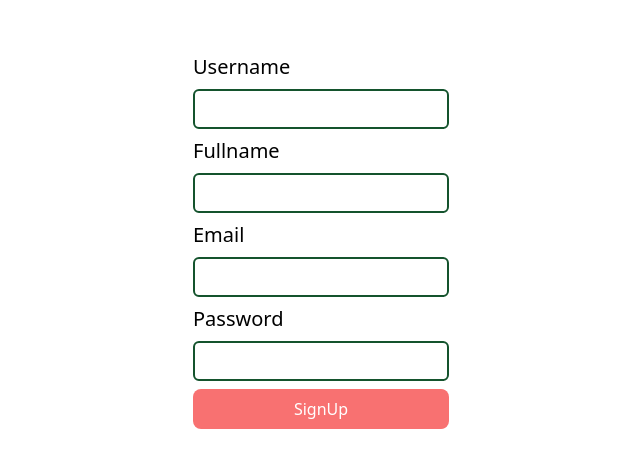
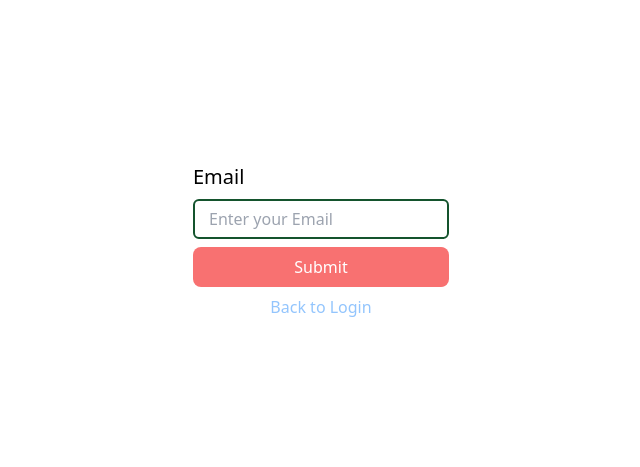
Before and after one commit to milanreji/planhub-FE, a React (Vite) app: page /forgot-password in a window 1280 px wide. Shown: the part 159-626 px from the top of the page, without its empty margins (319-959 px from the left). Built offline with nearby package versions, Linux system fonts and the light colour scheme.

Commit message:
landing page style changes

```diff
--- a/package.json
+++ b/package.json
@@ -12,7 +12,8 @@
   "dependencies": {
     "react": "^18.2.0",
     "react-dom": "^18.2.0",
-    "react-hook-form": "^7.51.4"
+    "react-hook-form": "^7.51.4",
+    "react-router-dom": "^6.23.0"
   },
   "devDependencies": {
     "@types/react": "^18.2.66",
--- a/src/App.jsx
+++ b/src/App.jsx
@@ -1,12 +1,64 @@
+import { createBrowserRouter, RouterProvider } from "react-router-dom";
+import LandingPage from "./pages/LandingPage";
+import SignUp from "./pages/auth/SignUp";
 import Login from "./pages/auth/Login";
-import SignUp from "./pages/auth/SignUp";
+import HomeLayout from "./pages/HomeLayout";
+import ForgotPassword from "./pages/auth/ForgotPassword";
+
+const router = createBrowserRouter([
+  {
+    path: "/",
+    element: <HomeLayout />,
+    errorElement: <Error />,
+    children: [
+      {
+        index: true,
+        element: <LandingPage />,
+      },
+      {
+        path: "signup",
+        element: <SignUp />,
+      },
+      {
+        path: "login",
+        element: <Login />,
+      },
+      {
+        path: "forgot-password",
+        element: <ForgotPassword />,
+      },
+      // {
+      //   path: "dashboard",
+      //   element: <DashboardLayout />,
+      //   children: [
+      //     {
+      //       index: true,
+      //       element: <AddJob />,
+      //     },
+      //     {
+      //       path: "stats",
+      //       element: <Stats />,
+      //     },
+      //     {
+      //       path: "all-job",
+      //       element: <AllJob />,
+      //     },
+      //     {
+      //       path: "profile",
+      //       element: <Profile />,
+      //     },
+      //     {
+      //       path: "admin",
+      //       element: <Admin />,
+      //     },
+      //   ],
+      // },
+    ],
+  },
+]);
 
 function App() {
-  return (
-    <>
-      <SignUp />
-    </>
-  );
+  return <RouterProvider router={router} />;
 }
 
 export default App;
--- a/src/components/TextField.jsx
+++ b/src/components/TextField.jsx
@@ -1,6 +1,13 @@
 import React from "react";
 
-const TextField = ({ label, type, name, register, validation }) => {
+const TextField = ({
+  label,
+  type,
+  name,
+  register,
+  validation,
+  placeholder,
+}) => {
   return (
     <>
       <label className="text-xl">{label}</label>
@@ -10,6 +17,7 @@ const TextField = ({ label, type, name, register, validation }) => {
         name={name}
         type={type}
         {...register(name, validation)}
+        placeholder={placeholder}
       />
     </>
   );
--- /dev/null
+++ b/src/pages/Dashboard.jsx
@@ -0,0 +1,7 @@
+import React from "react";
+
+const Dashboard = () => {
+  return <div>Dashboard</div>;
+};
+
+export default Dashboard;
--- /dev/null
+++ b/src/pages/HomeLayout.jsx
@@ -0,0 +1,12 @@
+import React from "react";
+import { Outlet } from "react-router-dom";
+
+const HomeLayout = () => {
+  return (
+    <div className="h-full w-full flex flex-col items-center justify-center ">
+      <Outlet />
+    </div>
+  );
+};
+
+export default HomeLayout;
--- /dev/null
+++ b/src/pages/LandingPage.jsx
@@ -0,0 +1,64 @@
+import React from "react";
+import { Link } from "react-router-dom";
+
+//https://wallpapers.com/images/hd/white-color-curved-lines-nposrbfoxgtt30hw.jpg
+//https://png.pngtree.com/background/20210716/original/pngtree-white-abstract-vector-web-background-design-picture-image_1354906.jpg
+
+const LandingPage = () => {
+  return (
+    <div className="bg-[url('https://png.pngtree.com/background/20210716/original/pngtree-white-abstract-vector-web-background-design-picture-image_1354906.jpg')] w-full h-full flex flex-col">
+      <div className="grid grid-cols-4 gap-4 space-y-6 bg-white border-b-2 border-red-600">
+        <div className="flex flex-row col-span-2">
+          <img
+            className="h-20 w-20"
+            src="https://img.freepik.com/free-vector/bird-colorful-gradient-design-vector_343694-2506.jpg?size=338&ext=jpg&ga=GA1.1.553209589.1715212800&semt=ais_user"
+          />
+          <div className="flex items-center text-2xl font-bold text-red-600">
+            PlanHub
+          </div>
+        </div>
+        <div className="col-span-2 flex justify-around">
+          <button className="hover:bg-slate-200 text-red-600 rounded-lg w-24 h-8">
+            Pricing
+          </button>
+          <button className="hover:bg-slate-200 text-red-600 rounded-lg w-24 h-8">
+            Blog
+          </button>
+          <button className="hover:bg-slate-200 text-red-600 rounded-lg w-24 h-8">
+            {" "}
+            About
+          </button>
+          <Link
+            to={"/signup"}
+            className="flex flex-col items-center justify-center hover:bg-red-600 hover:text-white bg-white border border-red-600 text-red-600 rounded-lg w-32 h-8"
+          >
+            Get Started
+          </Link>
+          <Link
+            to={"/login"}
+            className="flex items-center justify-center hover:bg-yellow-300 bg-yellow-500 rounded-lg w-44 h-8"
+          >
+            Login
+          </Link>
+        </div>
+      </div>
+      <div className="flex flex-col items-center justify-center pt-32">
+        <div className="font-bold text-[45px] self-start">Welcome</div>
+        <div className="text-[30px] font-thin pl-2">
+          Effortlessly organize tasks, streamline workflows, and boost
+          productivity with our intuitive Kanban board. Visualize your work in
+          progress, collaborate seamlessly, and stay on top of deadlines—all in
+          one place
+        </div>
+        <Link
+          to={"/signup"}
+          className="flex flex-col items-center justify-center hover:bg-red-400 bg-red-600 rounded-3xl w-56 h-10 text-white"
+        >
+          Get Started
+        </Link>
+      </div>
+    </div>
+  );
+};
+
+export default LandingPage;
--- /dev/null
+++ b/src/pages/auth/ForgotPassword.jsx
@@ -0,0 +1,40 @@
+import React from "react";
+import TextField from "../../components/TextField";
+import { Link } from "react-router-dom";
+import { useForm } from "react-hook-form";
+import { validation } from "./const";
+import Button from "../../components/Button";
+import Login from "./Login";
+
+function ForgotPassword() {
+  const { register, handleSubmit } = useForm();
+  const handleRegistration = (data) => console.log(data);
+
+  return (
+    <div
+      className="h-full flex flex-col items-center justify-center gap-10"
+      onSubmit={handleSubmit(handleRegistration)}
+    >
+      <form className="flex flex-col justify-start gap-2">
+        <TextField
+          validation={validation.email}
+          label="Email"
+          name="email"
+          type="email"
+          register={register}
+          placeholder="Enter your Email"
+        />
+
+        <Button label="Submit" />
+        <Link
+          to={"/login"}
+          className="text-blue-300 flex flex-col items-center justify-center"
+        >
+          Back to Login
+        </Link>
+      </form>
+    </div>
+  );
+}
+
+export default ForgotPassword;
--- a/src/pages/auth/Login.jsx
+++ b/src/pages/auth/Login.jsx
@@ -2,15 +2,22 @@ import React from "react";
 import { useForm } from "react-hook-form";
 import TextField from "../../components/TextField";
 import { validation } from "./const";
+import Button from "../../components/Button";
+import { Link } from "react-router-dom";
 
 const Login = () => {
   const { register, handleSubmit } = useForm();
   const handleRegistration = (data) => console.log(data);
+
   return (
-    <form
-      className="h-full flex flex-col items-center justify-center gap-10"
-      onSubmit={handleSubmit(handleRegistration)}
-    >
+    <div className="flex flex-row w-full h-full">
+      <div className="flex items-center justify-center">
+        <img
+          className=""
+          src="https://img.freepik.com/free-vector/hand-drawn-business-planning-with-task-list_23-2149164275.jpg"
+        />
+      </div>
+      <form onSubmit={handleSubmit(handleRegistration)}>
         <div className="flex flex-col justify-start gap-2">
           <TextField
             validation={validation.email}
@@ -18,6 +25,7 @@ const Login = () => {
             name="email"
             type="email"
             register={register}
+            placeholder="Enter your Email"
           />
           <TextField
             validation={validation.password}
@@ -25,10 +33,24 @@ const Login = () => {
             name="password"
             type="password"
             register={register}
+            placeholder="Enter your Password"
           />
+          <Link
+            className="flex flex-col items-end text-sm font-bold text-blue-500"
+            to={"/forgot-password"}
+          >
+            Forgot Password{" "}
+          </Link>
           <Button label="Login" />
+          <div className="flex flex-row items-center justify-center">
+            Don't have an account?
+            <Link className="font-bold text-blue-500 ml-1" to={"/signup"}>
+              SignUp
+            </Link>
+          </div>
         </div>
       </form>
+    </div>
   );
 };
 
--- a/src/pages/auth/SignUp.jsx
+++ b/src/pages/auth/SignUp.jsx
@@ -3,6 +3,7 @@ import { useForm } from "react-hook-form";
 import TextField from "../../components/TextField";
 import { validation } from "./const";
 import Button from "../../components/Button";
+import { Link } from "react-router-dom";
 
 const SignUp = () => {
   const { register, handleSubmit } = useForm();
@@ -20,6 +21,7 @@ const SignUp = () => {
           name="name"
           type="text"
           register={register}
+          placeholder="Enter your Username"
         />
         <TextField
           validation={validation.name}
@@ -27,6 +29,7 @@ const SignUp = () => {
           name="name"
           type="text"
           register={register}
+          placeholder="Enter your FullName"
         />
         <TextField
           validation={validation.email}
@@ -34,6 +37,7 @@ const SignUp = () => {
           name="email"
           type="email"
           register={register}
+          placeholder="Enter your Email"
         />
         <TextField
           validation={validation.password}
@@ -41,9 +45,17 @@ const SignUp = () => {
           name="password"
           type="password"
           register={register}
+          placeholder="Enter your Password"
         />
-
         <Button label={"SignUp"} />
+        {/* <div className="text-blue-300 flex flex-col items-center justify-center"> */}
+        <div className="flex flex-row items-center justify-center">
+          Already have an account?
+          <Link className="font-bold text-blue-300 ml-1" to={"/login"}>
+            Login
+          </Link>
+        </div>
+        {/* </div> */}
       </div>
     </form>
   );
--- /dev/null
+++ b/src/pages/error/Error.jsx
@@ -0,0 +1,7 @@
+import React from "react";
+
+const Error = () => {
+  return <div>Error</div>;
+};
+
+export default Error;
```
Also changed, not shown: 1 other file (tests, documents, lock files or other folders). Lines whose indentation alone changed are shown as unchanged.
